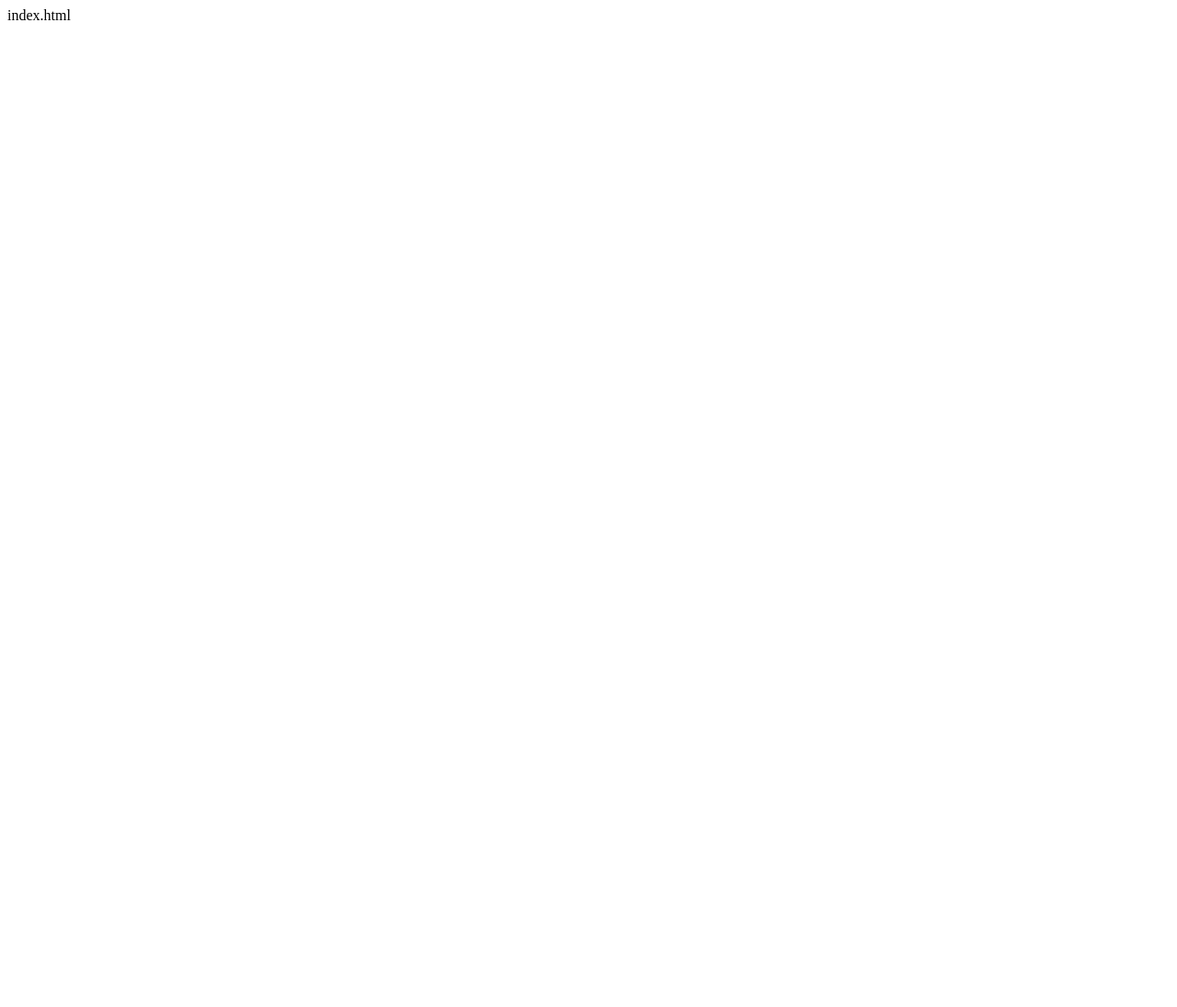
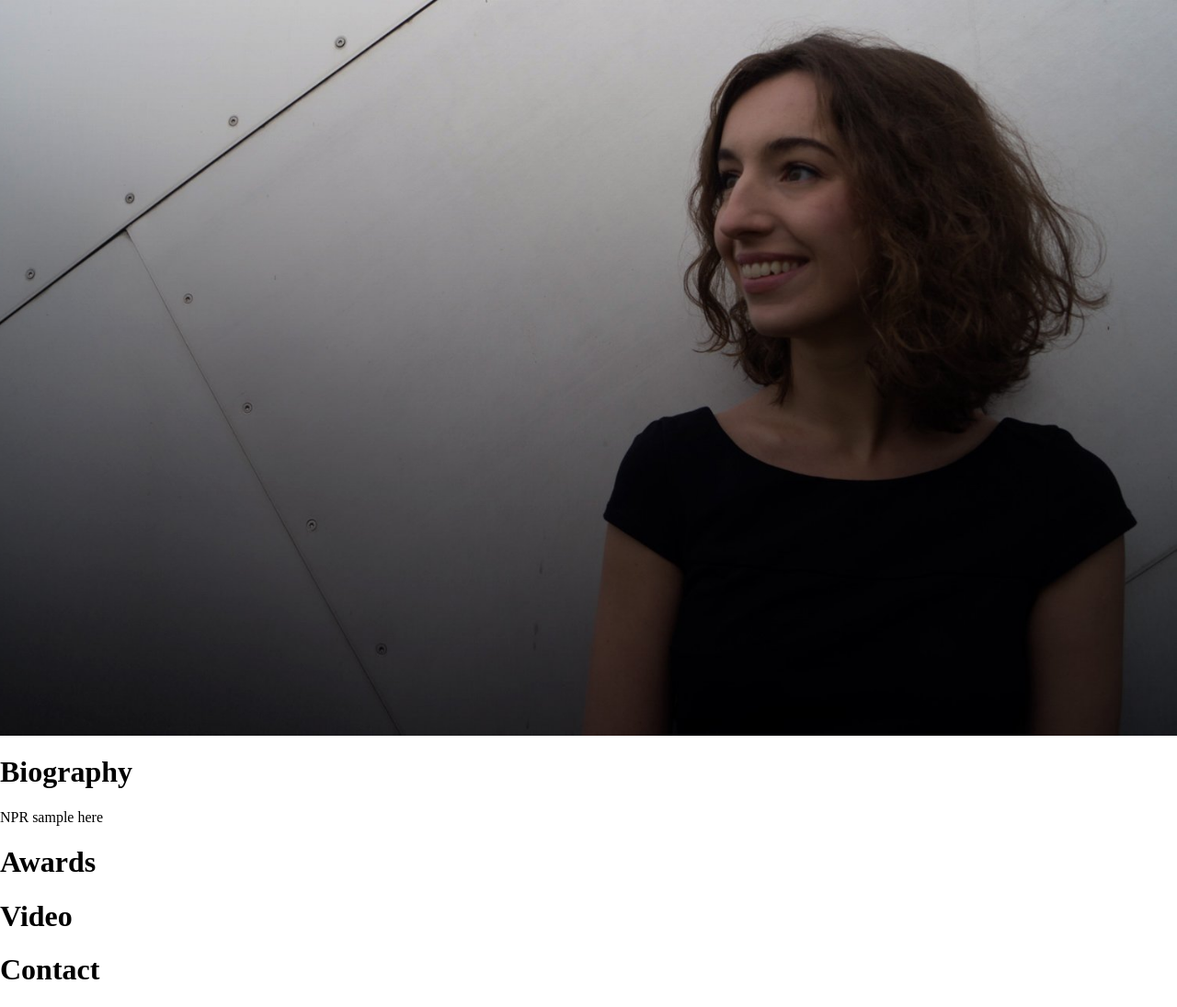
Before and after one commit to fernap3/mashazabara.com, a plain HTML site: page index.html in a window 1280 px wide. Shown: the whole page at 92% size. Before the commit the page ends 800 px from the top, so only its background shows below. Drawn offline with Linux system fonts and the light colour scheme.

Commit message:
Initial content mockup

```diff
--- a/index.html
+++ b/index.html
@@ -1 +1,41 @@
-index.html
+<!DOCTYPE html>
+<html>
+<head>
+	<meta charset="utf-8" />
+	<title>Masha Zabara - Cellist, Performer, Creator</title>
+	<meta name="viewport" content="width=device-width, initial-scale=1">
+	<style>
+		body {
+			margin: 0;
+		}
+		.content {
+
+		}
+		.content--home {
+			height: 100vh;
+			background-image: url(images/masha-big.jpg);
+			background-repeat: no-repeat;
+			background-position: center right;
+			background-size: cover;
+		}
+	</style>
+</head>
+<body>
+	<div class="content content--home"></div>
+	<div class="content content--bio">
+		<h1>Biography</h1>
+	</div>
+	<div class="content content--npr">
+		NPR sample here
+	</div>
+	<div class="content content--awards">
+		<h1>Awards</h1>
+	</div>
+	<div class="content content--video">
+		<h1>Video</h1>
+	</div>
+	<div class="content content--contact">
+		<h1>Contact</h1>
+	</div>
+</body>
+</html>
```
Also changed, not shown: images/masha-big.jpg (added).
